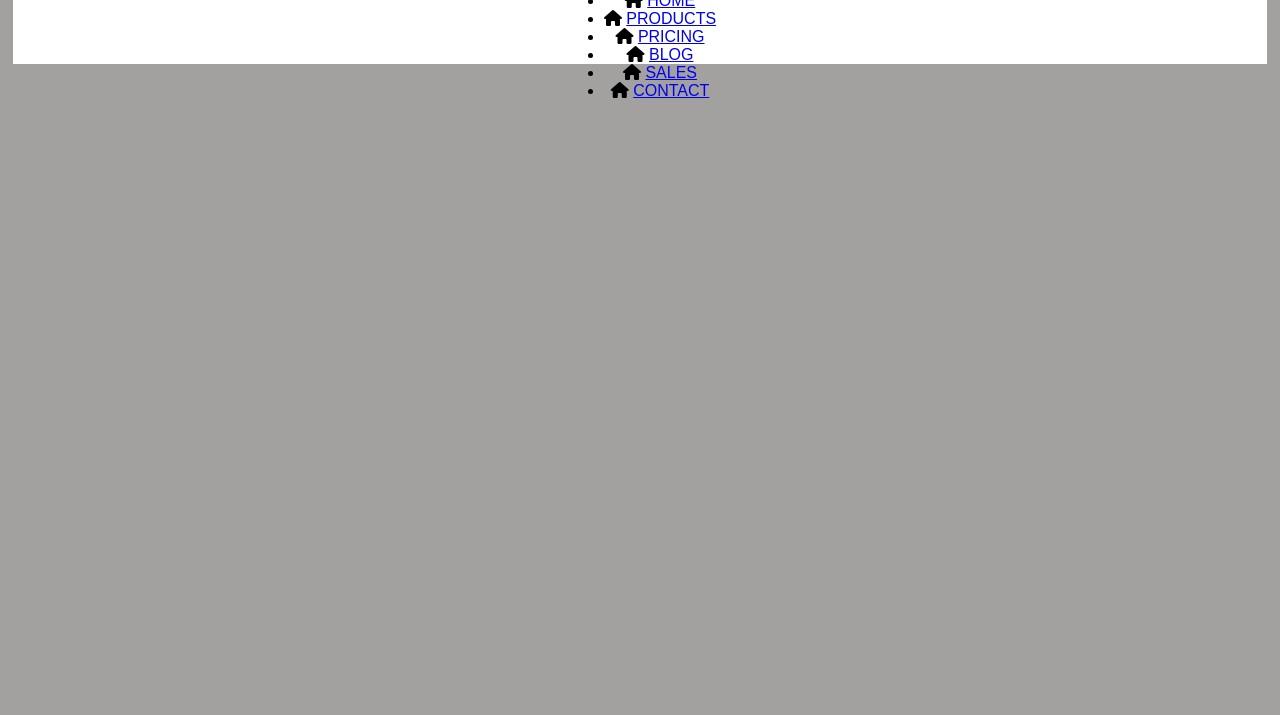
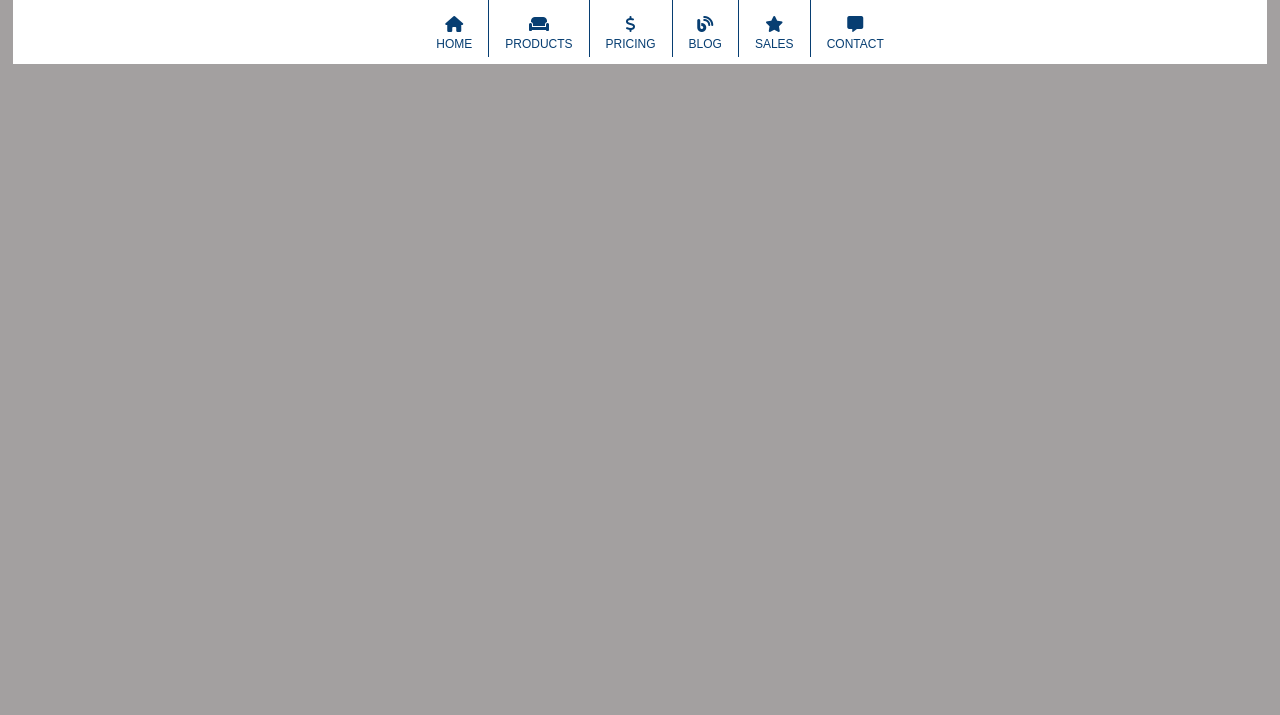
Before and after one commit to Ameer2000Mzori/Furnitrue-Website, a website built with webpack: page src/index.html in a window 1280 px wide. Shown: the part 85-800 px from the top of the page. Built offline with nearby package versions, Linux system fonts and the light colour scheme; a web font is replaced by a local one.

Commit message:
added styling and icons

```diff
--- a/src/index.html
+++ b/src/index.html
@@ -39,23 +39,23 @@
             <a href="#">HOME</a>
           </li>
           <li>
-            <i class="fa-solid fa-house"></i>
+            <i class="fa-solid fa-couch"></i>
             <a href="#">PRODUCTS</a>
           </li>
           <li>
-            <i class="fa-solid fa-house"></i>
+            <i class="fa-solid fa-dollar"></i>
             <a href="#">PRICING</a>
           </li>
           <li>
-            <i class="fa-solid fa-house"></i>
+            <i class="fa-solid fa-blog"></i>
             <a href="#">BLOG</a>
           </li>
           <li>
-            <i class="fa-solid fa-house"></i>
+            <i class="fa-solid fa-star"></i>
             <a href="#">SALES</a>
           </li>
           <li>
-            <i class="fa-solid fa-house"></i>
+            <i class="fa-solid fa-message"></i>
             <a href="#">CONTACT</a>
           </li>
         </ul>
--- a/src/style.scss
+++ b/src/style.scss
@@ -1,4 +1,9 @@
 @import url("https://fonts.googleapis.com/css2?family=Kenia&display=swap");
+
+$fontOne: "Kenia", sans-serif;
+$fontTwo: "Mukta", sans-serif;
+
+$mainColor: #073e72;
 
 body {
   // font-family: "Kenia", cursive;
@@ -88,4 +93,46 @@ body {
       cursor: pointer;
     }
   }
+
+  .under-Wrap {
+    width: 100%;
+    display: flex;
+    justify-content: center;
+    flex-direction: column;
+    text-align: center;
+    align-items: center;
+    height: 50%;
+
+    ul {
+      display: flex;
+      list-style: none;
+      font-size: 1rem;
+
+      li {
+        display: flex;
+        gap: 5px;
+        height: 25px;
+        width: 100%;
+        flex-direction: column;
+        padding: 1rem;
+        border-style: solid;
+        border-width: 1px;
+        border-right: none;
+        border-top: none;
+        border-bottom: none;
+        color: $mainColor;
+
+        a {
+          text-decoration: none;
+          font-size: 12px;
+          color: $mainColor;
+          font-family: var($fontTwo);
+        }
+      }
+
+      li:nth-child(1) {
+        border: none;
+      }
+    }
+  }
 }
```
Also changed, not shown: dist/index.html, src/style.css, 1 other file.
